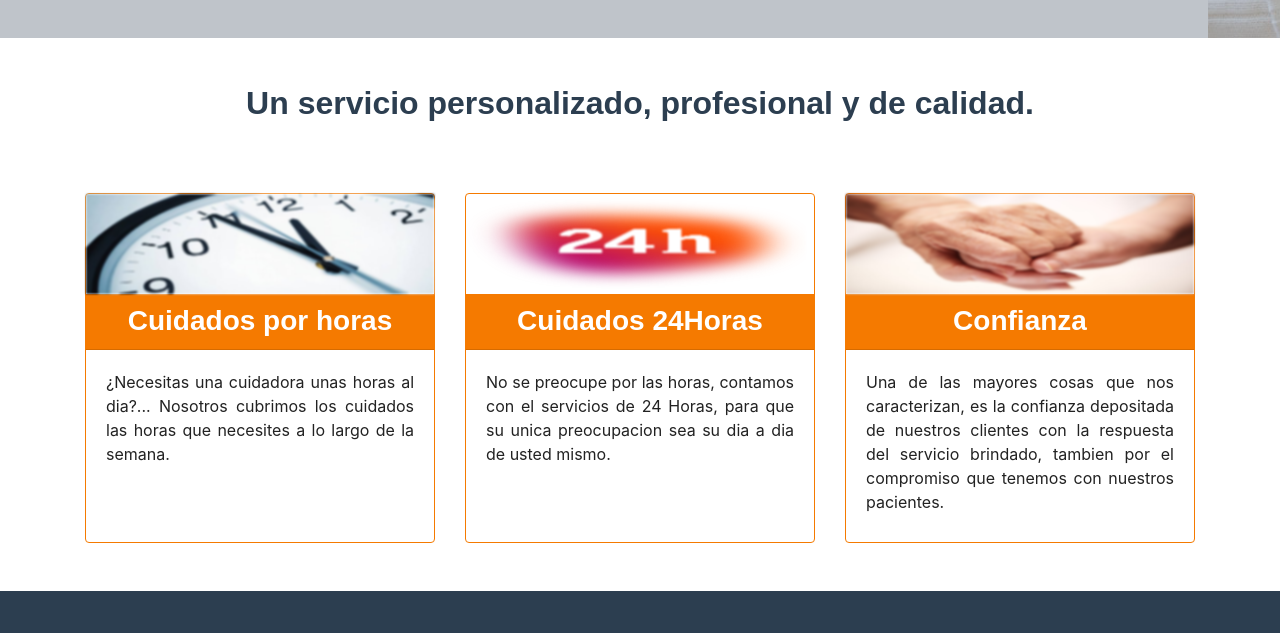
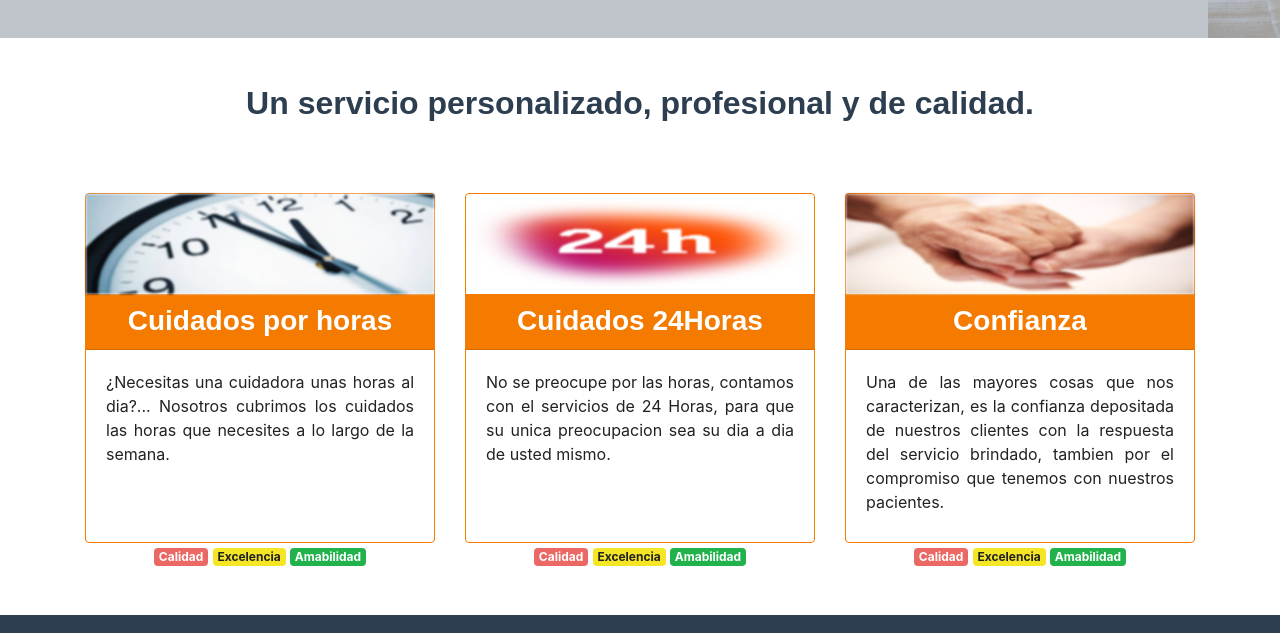
Before and after one commit to Jeansanchezr/landing-cuidado, a plain HTML site: page index.html in a window 1280 px wide. Shown: the part 709-1342 px from the top of the page. Drawn offline with nearby package versions, Linux system fonts and the light colour scheme; a web font is replaced by a local one.

Commit message:
Ultimas modificaciones de la version Movil

```diff
--- a/index.html
+++ b/index.html
@@ -58,8 +58,8 @@
                     <class class="row align-items-center">
                         <div class="col-xs-12 col-sm-10 col-md-6">
                             <h1>Cuidado de personas mayores</h1>
-                            <h1><span class="letra-amarilla">a domicilio</span></h1>
-                            <h3 class="mt-4 d-block">La <strong>tranquilidad</strong> de tener a tus mayores con los mejores</h3>
+                            <h1><span class="d-none d-xs-none d-md-block letra-amarilla">a domicilio</span></h1>
+                            <h3 class="d-none d-xs-none d-md-block mt-4 d-block">La <strong>tranquilidad</strong> de tener a tus mayores con los mejores</h3>
                             <button type="button" class="d-none d-sm-none d-md-block hidden-s btn btn-danger btn-lg mt-3" data-toggle="modal" data-target="#exampleModalLong">
                                 SOLICITA INFORMACION
                             </button>
@@ -88,6 +88,11 @@
                             <p>¿Necesitas una cuidadora unas horas al dia?... Nosotros cubrimos los cuidados las horas que necesites a lo largo de la semana.</p>
                         </div>
                     </div>
+                    <div class="badge-new text-center">
+                        <span class="badge badge-primary">Calidad</span>
+                        <span class="badge badge-warning">Excelencia</span>
+                        <span class="badge badge-success">Amabilidad</span>
+                    </div>
                 </div>
                 <div class="col-12 col-md-4 mt-3">
                   <div class="card border-danger">
@@ -97,6 +102,11 @@
                           <p>No se preocupe por las horas, contamos con el servicios de 24 Horas, para que su unica preocupacion sea su dia a dia de usted mismo.</p>
                       </div>
                   </div>
+                  <div class="badge-new text-center">
+                    <span class="badge badge-primary">Calidad</span>
+                    <span class="badge badge-warning">Excelencia</span>
+                    <span class="badge badge-success">Amabilidad</span>
+                  </div>
               </div>
               <div class="col-12 col-md-4 mt-3">
                 <div class="card border-danger">
@@ -105,6 +115,11 @@
                     <div class="card-body text-justify">
                         <p>Una de las mayores cosas que nos caracterizan, es la confianza depositada de nuestros clientes con la respuesta del servicio brindado, tambien por el compromiso que tenemos con nuestros pacientes.</p>
                     </div>
+                </div>
+                <div class="badge-new text-center">
+                    <span class="badge badge-primary">Calidad</span>
+                    <span class="badge badge-warning">Excelencia</span>
+                    <span class="badge badge-success">Amabilidad</span>
                 </div>
             </div>
             </div>
```
